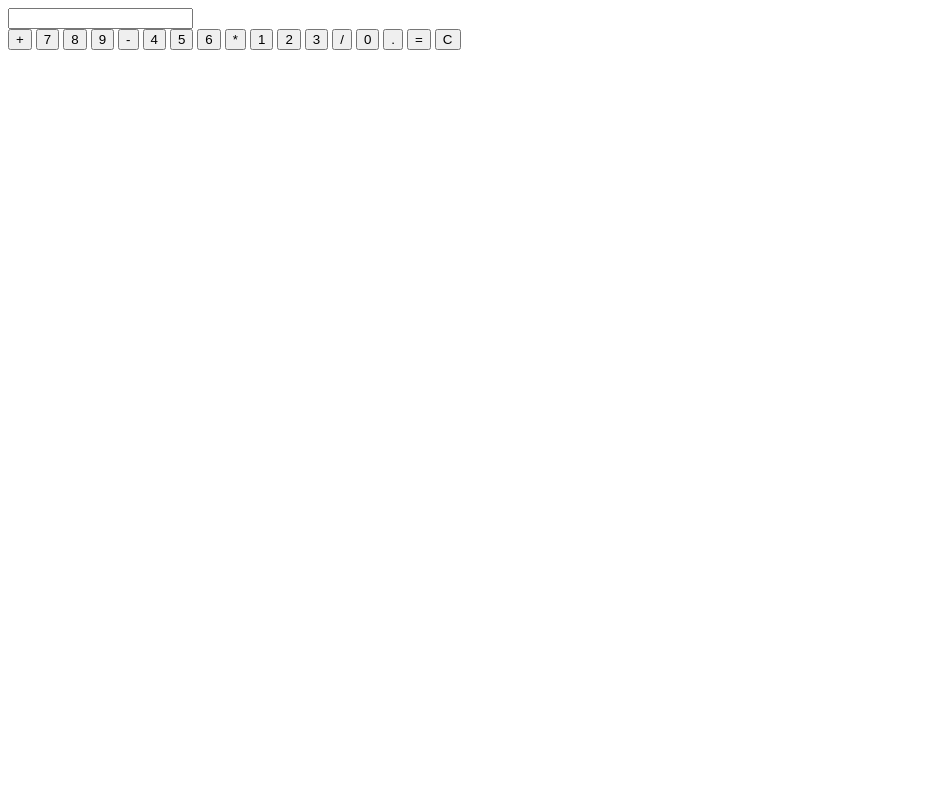
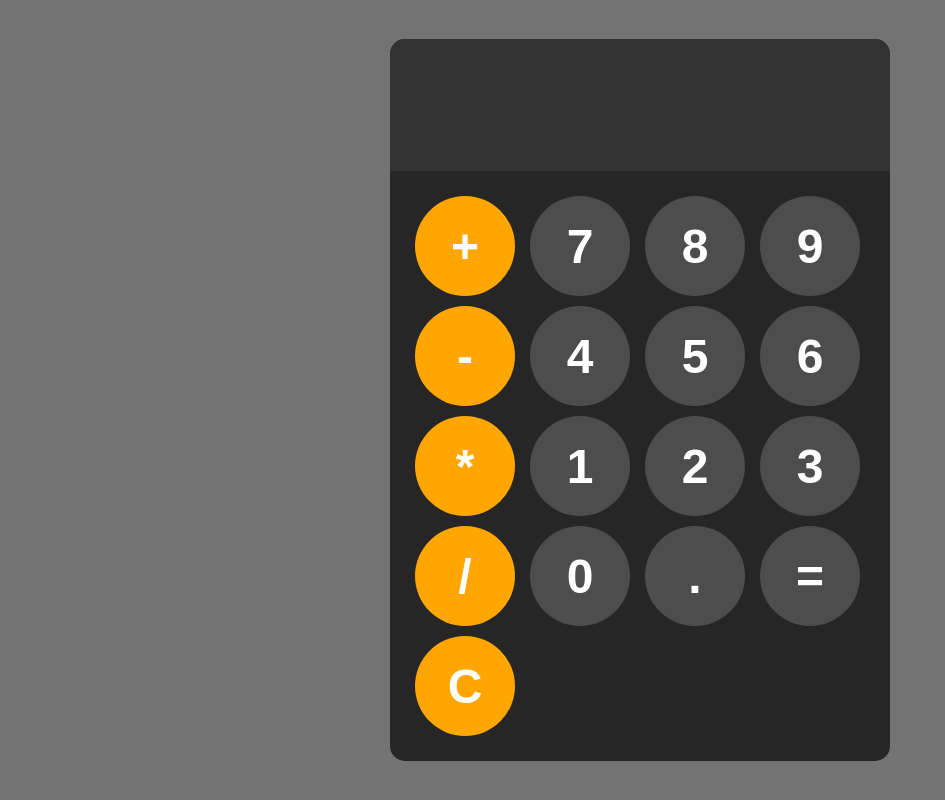
Before and after one commit to lowdevco/Calculator, a plain HTML site: page index.html in a window 1280 px wide. Shown: the whole page, without its empty margins (0-945 px from the left). Drawn offline with Linux system fonts and the light colour scheme.

Commit message:
Style added for the calculator

```diff
--- /dev/null
+++ b/assets/css/style.css
@@ -0,0 +1,92 @@
+
+body{
+
+    margin: 0px;
+    background-color: hsl(0, 0%, 45%);
+    display: flex;
+    justify-content: center;
+    align-items: center;
+    height: 100vh;
+
+}
+
+/* body  */
+
+#calculator{
+
+    font-family: arial, sans-serif;
+    background-color: hsl(0, 0%, 15%);
+    border-radius: 15px;
+    max-width: 500px;
+    overflow: hidden;
+
+}
+
+/* Display  */
+
+#display{
+
+    width: 100%;
+    padding: 20px;
+    font-size: 5rem;
+    text-align: left;
+    border: none;
+    color: white;
+    background-color: hsl(0, 0%, 20%);
+
+}
+
+/* button  */
+
+button{
+
+    width: 100px;
+    height: 100px;
+    border-radius: 50%;
+    border: none;
+    background-color:  hsl(0, 0%, 30%);
+    color: white;
+    font-size: 3rem;
+    font-weight: bold;
+    cursor: pointer;
+}
+
+#keys{
+
+    display: grid;
+    grid-template-columns: repeat(4, 1fr);
+    gap: 10px;
+    padding: 25px;
+
+
+}
+
+.function-btn{
+
+    background-color: hsl(39, 100%, 50%);
+
+}
+
+button:hover{
+
+    background-color: hsl(0, 0%, 40%);
+
+}
+
+button:active{
+
+    background-color: hsl(0, 0%, 50%);
+
+}
+
+.function-btn:hover{
+
+    background-color: hsl(39, 100%, 65%);
+
+}
+
+.function-btn:active{
+
+    background-color: hsl(39, 100%, 75%);
+
+}
--- a/index.html
+++ b/index.html
@@ -4,29 +4,30 @@
     <meta charset="UTF-8">
     <meta name="viewport" content="width=device-width, initial-scale=1.0">
     <title>CALCULATOR</title>
+    <link rel="stylesheet" href="./assets/css/style.css">
 </head>
 <body>
 
     <div id="calculator">
         <input type="text" id="display" readonly>
         <div id="keys">
-            <button > + </button>
+            <button  class="function-btn"> + </button>
             <button > 7 </button>
             <button > 8 </button>
             <button > 9 </button>
-            <button > - </button>
+            <button  class="function-btn"> - </button>
             <button > 4 </button>
             <button > 5 </button>
             <button > 6 </button>
-            <button > * </button>
+            <button  class="function-btn"> * </button>
             <button > 1 </button>
             <button > 2 </button>
             <button > 3 </button>
-            <button > / </button>
+            <button  class="function-btn"> / </button>
             <button > 0 </button>
             <button > . </button>
             <button > = </button>
-            <button > C </button>
+            <button  class="function-btn"> C </button>
         </div>
     </div>
 
```
Also changed, not shown: assets/java-script/function.js (added).
